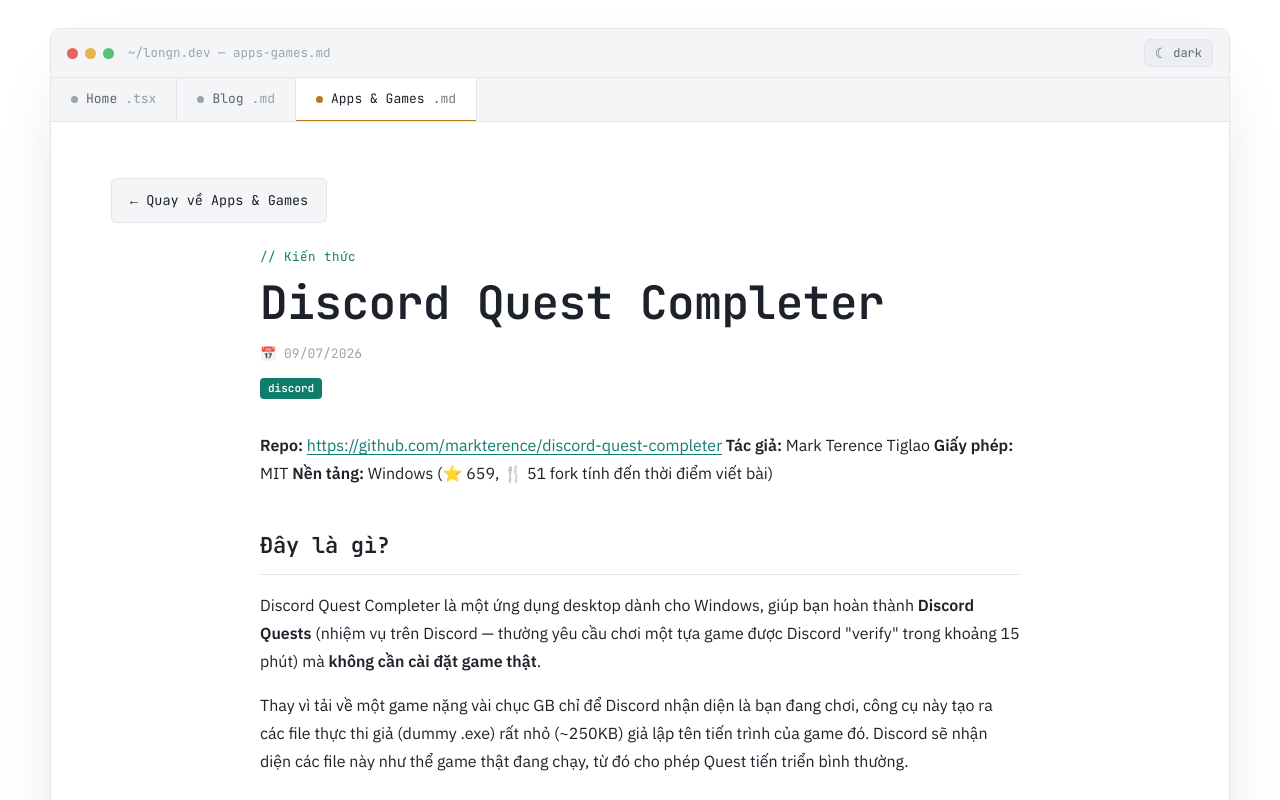
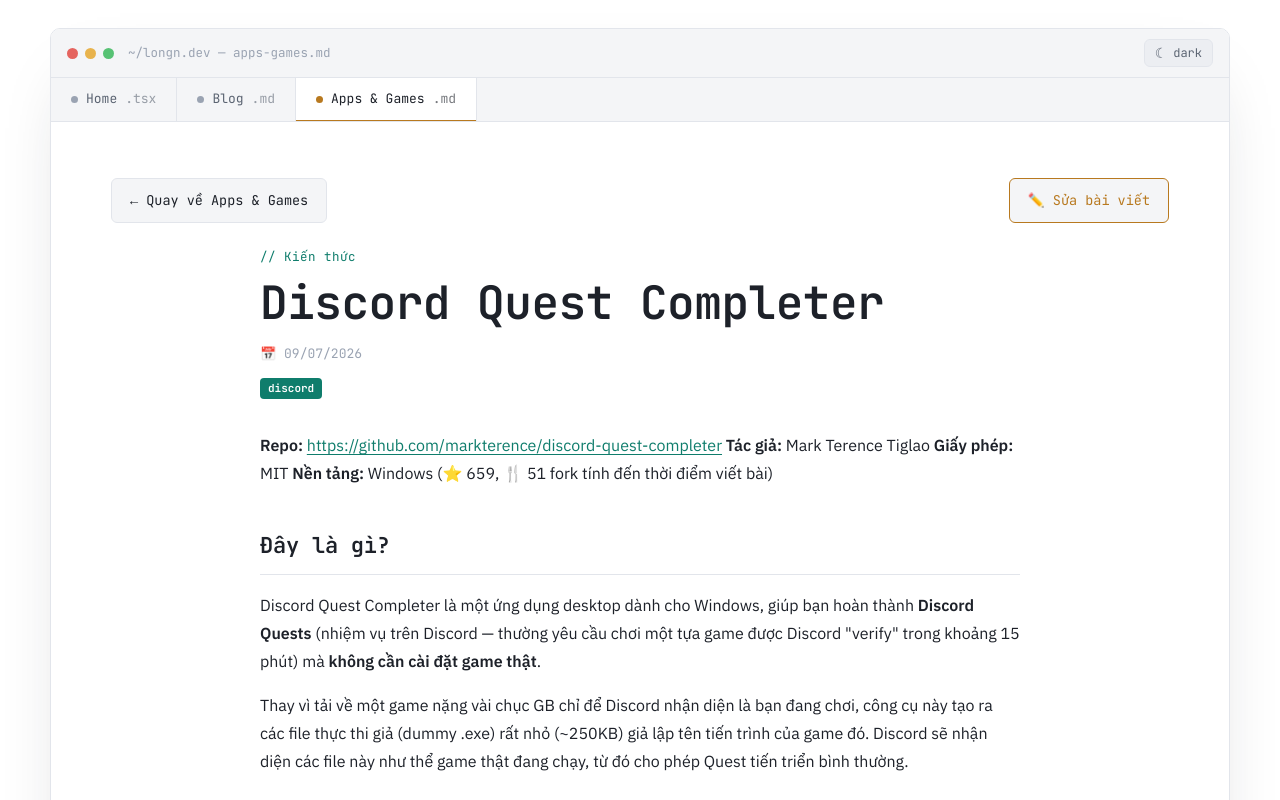
Before and after one commit to longnhx1/mywebsite, a Next.js app in the folder frontend/: page /tools/discord-quest-completer in a window 1280 px wide. Shown: the top 800 px of the page. Built offline with nearby package versions, Linux system fonts and the light colour scheme; no server answers.

Commit message:
feat: add quick edit button for dev environment on post pages

```diff
--- a/frontend/app/tools/[slug]/page.js
+++ b/frontend/app/tools/[slug]/page.js
@@ -96,14 +96,26 @@ export default async function ToolPostPage({ params }) {
       />
 
       <section className="view page-enter" style={{ display: "block" }}>
+        <div style={{ display: "flex", justifyContent: "space-between", alignItems: "center", marginBottom: "24px" }}>
           {/* Nút quay lại */}
           <Link
             href="/tools"
             className="btn"
-          style={{ marginBottom: "24px", display: "inline-block" }}
           >
             ← Quay về Apps & Games
           </Link>
+
+          {/* Nút Edit chỉ hiện ở Local */}
+          {process.env.NODE_ENV === "development" && (
+            <Link
+              href={`/dashboard/edit/${slug}`}
+              className="btn"
+              style={{ color: "var(--gold)", borderColor: "var(--gold)" }}
+            >
+              ✏️ Sửa bài viết
+            </Link>
+          )}
+        </div>
 
         <div className="post-container">
           {/* Header bài viết */}
```
Also changed, not shown: frontend/app/blog/[slug]/page.js (+13 -1 lines). Lines whose indentation alone changed are shown as unchanged.
